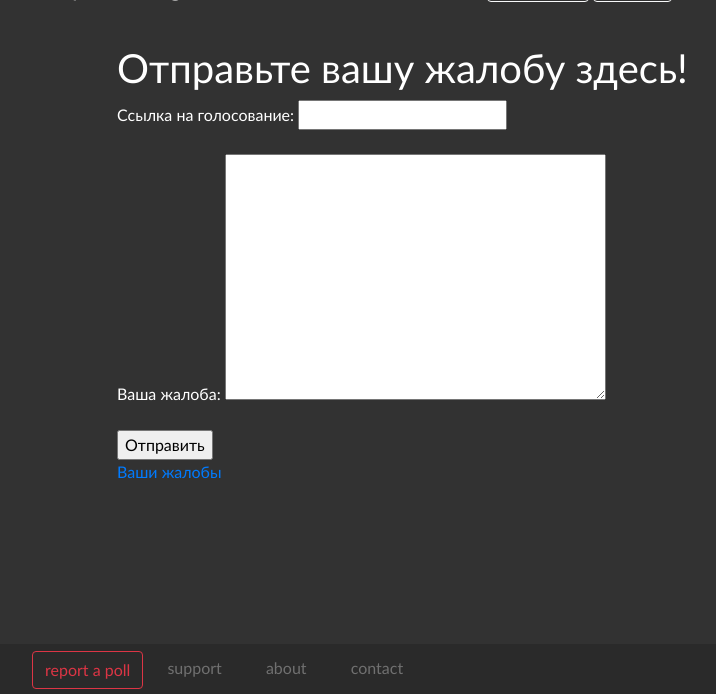
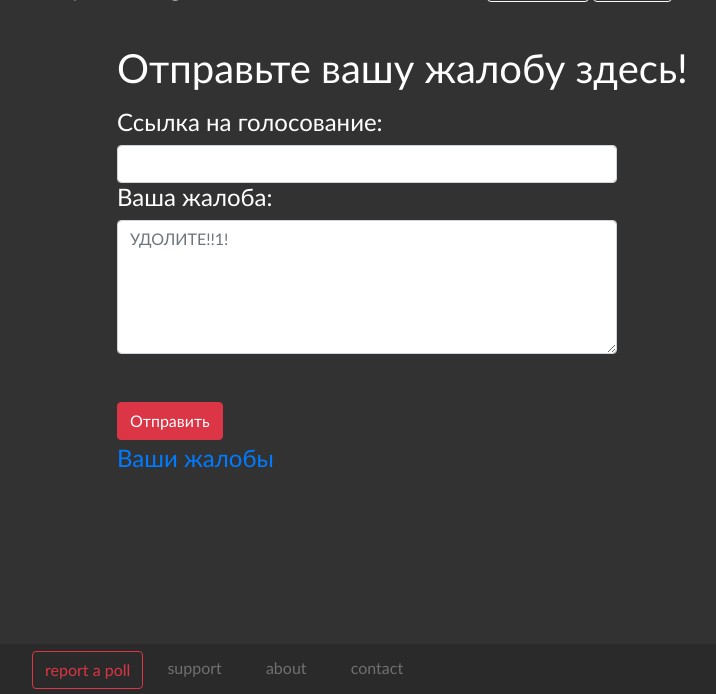
Before and after one commit to edikwhitman/simple-votings, a Django app: page /report/ in a window 1280 px wide; the page is wider, and only the part inside the window is pictured. Shown: the part 106-800 px from the top of that part, without its empty margins (288-1004 px from the left). Run offline with Django 3.2, Linux system fonts and the light colour scheme; the visitor is signed in with stand-in values (Sample User, id 1); some libraries are stand-ins or nearby versions.

Commit message:
Added frontend for report

```diff
--- a/vote/forms.py
+++ b/vote/forms.py
@@ -12,5 +12,7 @@ class SignInForm(forms.Form):
 
 
 class ReportForm(forms.Form):
-    link = forms.CharField(label="Ссылка на голосование:")
-    text = forms.CharField(label="Ваша жалоба:", widget=forms.Textarea)
+    link = forms.CharField(label="Ссылка на голосование:", widget=forms.TextInput(
+        attrs={'class': 'float-right form-control'}))
+    text = forms.CharField(label="Ваша жалоба:", widget=forms.Textarea(
+        attrs={'rows': '5', 'style': 'width: 100%;', 'class': 'form-control', 'placeholder': 'УДОЛИТЕ!!1!'}))
--- a/vote/templates/report.html
+++ b/vote/templates/report.html
@@ -1,40 +1,42 @@
 {% extends "base.html" %}
 
 {% block content %}
+
+{% if success %}
+<div class="alert alert-success w-50">
+    Жалоба успешно добавлена
+    <button type="button" class="close" data-dismiss="alert" aria-label="Close">
+        <span aria-hidden="true">×</span>
+    </button>
+</div>
+{% endif %}
+
 <h1>Отправьте вашу жалобу здесь!</h1>
 
 {% if form.errors %}
         {% for field in form %}
             {% for error in field.errors %}
-                <div class="error" style="color: red">
-                    <strong>{{ error|escape }}</strong>
-                </div>
+                <span class="btn btn-danger mb-3">{{ error|escape }}</span>
             {% endfor %}
         {% endfor %}
         {% for error in form.non_field_errors %}
-            <div class="error" style="color: red">
-                <strong>{{ error|escape }}</strong>
-            </div>
+            <span class="btn btn-danger mb-3">{{ error|escape }}</span>
         {% endfor %}
     {% endif %}
 
-<form method="POST">
+<form method="POST" style="width: 45%" class="mt-3">
     {% csrf_token %}
-    {{ form.link.label }}
+    <label class="h4">{{ form.link.label }}</label>
     {{ form.link }}
     <br><br>
-    {{ form.text.label }}
+    <label class="h4">{{ form.text.label }}</label>
     {{ form.text }}
     <br><br>
-    <input type="submit" value="Отправить">
+    <input type="submit" class="btn btn-danger" value="Отправить">
 
 </form>
 
-{% if success %}
-<p style="color: green">Жалоба создана</p>
-{% endif %}
-
-<a href="{% url 'report_status' %}">Ваши жалобы</a>
+<a href="{% url 'report_status' %}" style="font-size: x-large">Ваши жалобы</a>
 
 {% endblock %}
 
```
Also changed, not shown: vote/templates/registration/login.html (+5 -7 lines), vote/templates/registration/sign_in.html (+9 -15 lines).
